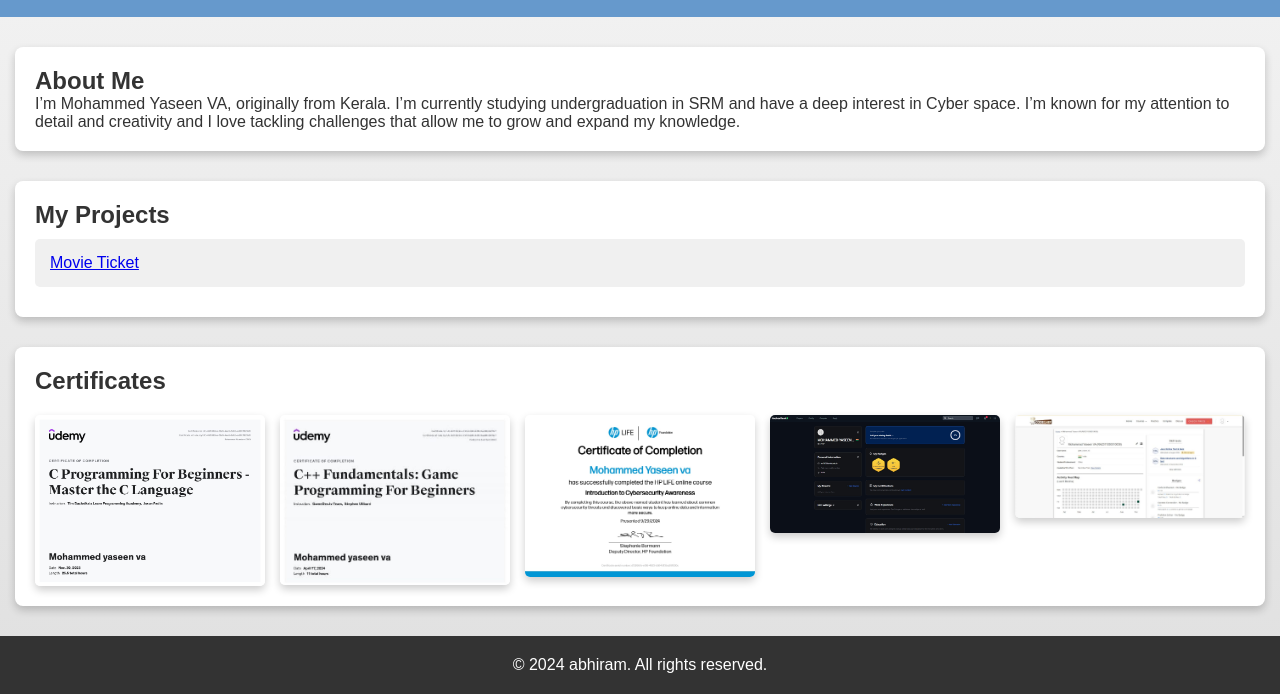
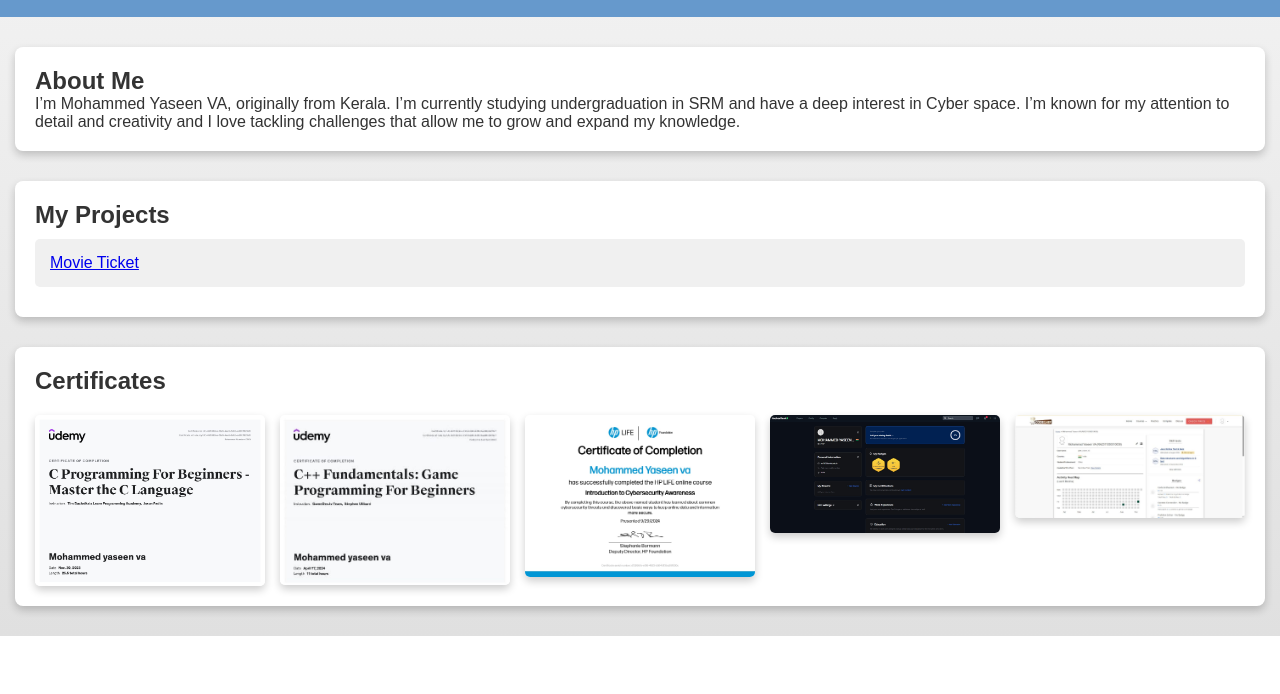
Before and after one commit to Yaseenx/Portfolio-DSA, a plain HTML site: page index.html in a window 1280 px wide. Shown: the part 228-922 px from the top of the page. After the commit the page ends 864 px from the top, so only its background shows below. Drawn offline with Linux system fonts and the light colour scheme.

Commit message:
index.html

```diff
--- a/index.html
+++ b/index.html
@@ -51,9 +51,5 @@
       </div>
     </section>
   </main>
-
-  <footer>
-    <p>© 2024 abhiram. All rights reserved.</p>
-  </footer>
 </body>
 </html>
```
